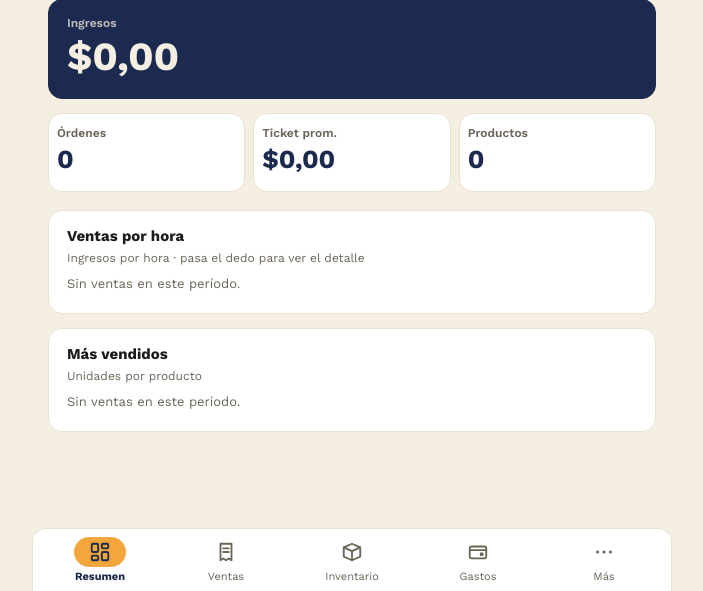
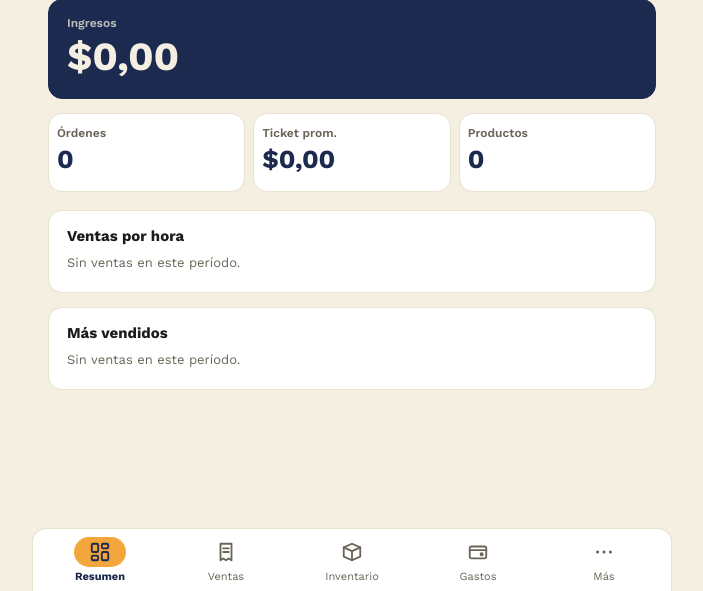
Before and after one commit to Jonathan1700/will-, a Django app: page /reportes/ in a window 1280 px wide. Shown: the part 209-800 px from the top of the page, without its empty margins (288-991 px from the left). Run offline with Django 5.2, Linux system fonts and the light colour scheme; a user stored in the database is signed in; data comes from the database, SQL or seed files in the repository.

Commit message:
Panel admin: quita los parrafos explicativos, deja solo lo esencial
Saca el texto de ayuda largo bajo cada titulo (que explicaba para que
sirve la seccion) en Inventario, Gastos (Resumen/Fijos/Margen) y Que se
vendio. Deja unicamente los subtitulos que son datos reales: cantidad de
ordenes + periodo, y el periodo seleccionado en Diarios.

Verificado con capturas reales (Edge headless a ~490px) en las 5
pestanas, con datos de produccion: el filtro, los KPIs, las tarjetas y
el boton flotante "+ Gasto" se ven bien sin desborde horizontal.

Co-Authored-By: Claude Sonnet 5 <noreply@anthropic.com>

```diff
--- a/pedidos/templates/pedidos/reportes.html
+++ b/pedidos/templates/pedidos/reportes.html
@@ -66,7 +66,6 @@
         <section class="panel panel-ancho">
             <header class="panel-head">
                 <h2>{{ titulo_serie }}</h2>
-                <span class="panel-sub">Ingresos por {% if rango == 'dia' %}hora{% else %}día{% endif %} · pasa el dedo para ver el detalle</span>
             </header>
             <div class="grafico" id="g-serie" data-tipo="columnas"></div>
         </section>
@@ -74,7 +73,6 @@
         <section class="panel panel-ancho">
             <header class="panel-head">
                 <h2>Más vendidos</h2>
-                <span class="panel-sub">Unidades por producto</span>
             </header>
             {% if top_productos %}
             <div class="rank">
@@ -103,7 +101,6 @@
         <section class="panel panel-ancho">
             <header class="panel-head">
                 <h2>Qué se vendió</h2>
-                <span class="panel-sub">Unidades por producto, agrupadas por categoría. Los cambios de acompañamiento se cuentan aparte.</span>
             </header>
             {% if desglose %}
             <div class="cats">
@@ -161,10 +158,7 @@
     <div data-grupo="inventario" hidden class="contenido">
         <section class="panel panel-ancho">
             <header class="panel-head panel-head-fila">
-                <div>
-                    <h2>Inventario de bebidas y gaseosas</h2>
-                    <span class="panel-sub">Activa "Llevar conteo" en las que vienen en botella o lata, escribe las unidades y guarda. Se descuentan solas con cada orden; en 0 el mesero las ve agotadas. Las que se preparan (jugos) van sin conteo. El precio de compra es lo que a ti te cuesta cada una: se usa para calcular el margen real de bebidas.</span>
-                </div>
+                <h2>Inventario de bebidas y gaseosas</h2>
                 {% if request.GET.guardado %}<span class="aviso-ok">✓ Inventario guardado</span>{% endif %}
             </header>
             <form method="post" action="{% url 'actualizar_stock' %}" class="inv-form">
@@ -222,7 +216,6 @@
         <section class="panel panel-ancho">
             <header class="panel-head">
                 <h2>Mes en curso · {{ mes_actual.etiqueta }}</h2>
-                <span class="panel-sub">Fijo: siempre el mes completo hasta hoy, sin importar el período elegido arriba. Úselo de base para los sueldos.</span>
             </header>
             <div class="kpis">
                 <div class="kpi kpi-hero">
@@ -254,7 +247,6 @@
         <section class="panel panel-ancho">
             <header class="panel-head">
                 <h2>Período seleccionado · {{ etiqueta }}</h2>
-                <span class="panel-sub">Solo insumos variables (pollo, papa, vegetales, aceite, condimentos, bebidas...). Los gastos fijos (alquiler, sueldos, luz...) están en la sub-pestaña "Fijos".</span>
             </header>
             <div class="kpis">
                 <div class="kpi kpi-hero">
@@ -279,7 +271,7 @@
         <section class="panel panel-ancho">
             <header class="panel-head">
                 <h2>Gastos del período</h2>
-                <span class="panel-sub">{{ etiqueta }} · pollo, papa, vegetales, aceite, condimentos, bebidas...</span>
+                <span class="panel-sub">{{ etiqueta }}</span>
             </header>
 
             <div class="tabla-scroll">
@@ -321,7 +313,6 @@
         <section class="panel panel-ancho">
             <header class="panel-head">
                 <h2>Gastos fijos mensuales</h2>
-                <span class="panel-sub">Alquiler, sueldos, luz, agua, internet... Se cargan una sola vez y el dashboard genera el gasto de cada mes solo, sin volver a escribirlo. Si vuelves a cargar un tipo ya existente (ej: cambio el monto de la luz), se actualiza en vez de duplicarse.</span>
             </header>
 
             <form method="post" action="{% url 'agregar_gasto_recurrente' %}" class="gasto-form" id="form-gasto-fijo">
@@ -395,7 +386,6 @@
         <section class="panel panel-ancho">
             <header class="panel-head">
                 <h2>Ingresos por grupo de {{ etiqueta }}</h2>
-                <span class="panel-sub">Comida (pollo, combos, acompañamientos) vs. bebidas y gaseosas</span>
             </header>
             <div class="grafico" id="g-margen-ingresos" data-tipo="barras"></div>
         </section>
@@ -403,7 +393,6 @@
         <section class="panel panel-ancho">
             <header class="panel-head">
                 <h2>Margen por grupo de {{ etiqueta }}</h2>
-                <span class="panel-sub">Separa comida de bebidas para ver cuál de los dos deja más ganancia. El costo de bebidas y gaseosas se calcula solo con el precio de compra cargado en "Inventario".</span>
             </header>
             <div class="tabla-scroll">
                 <table class="tabla">
```
